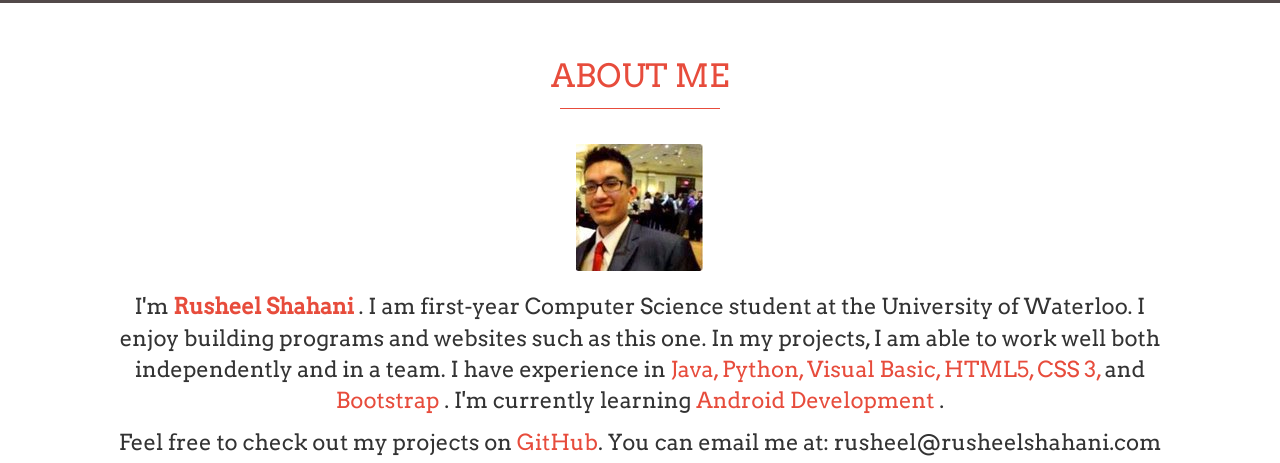
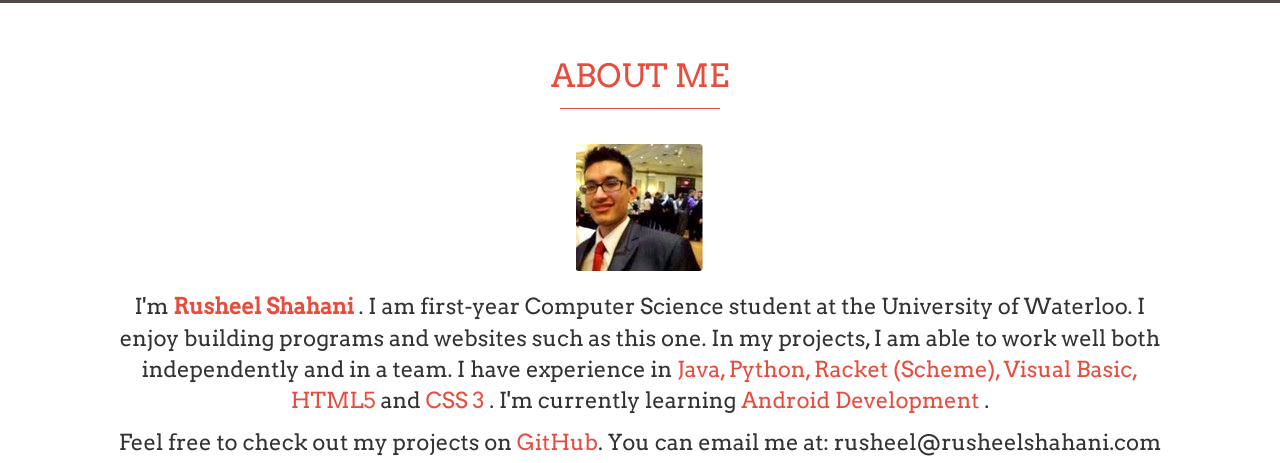
Before and after one commit to rusheel/rusheel.github.io, a plain HTML site: page index.html in a window 1280 px wide. Shown: the part 461-924 px from the top of the page. Drawn offline with nearby package versions, Linux system fonts and the light colour scheme.

Commit message:
Update index.html

```diff
--- a/index.html
+++ b/index.html
@@ -68,7 +68,7 @@
             <div class="row">
                <div class="col-sm-10 col-sm-offset-1">
                   <img style="margin-bottom:20px;"src="images/rsz_16334174.jpg" alt="me">
-                  <p>I'm <span class="languages"><strong>Rusheel Shahani</strong>  </span>. I am first-year Computer Science student at the University of Waterloo. I enjoy building programs and websites such as this one. In my projects, I am able to work well both independently and in a team. I have experience in <span class="languages">Java, Python, Visual Basic, HTML5, CSS 3, </span> and <span class="languages"> Bootstrap </span>. I'm currently learning <span class="languages"> Android Development </span>.</p>
+                  <p>I'm <span class="languages"><strong>Rusheel Shahani</strong>  </span>. I am first-year Computer Science student at the University of Waterloo. I enjoy building programs and websites such as this one. In my projects, I am able to work well both independently and in a team. I have experience in <span class="languages">Java, Python, Racket (Scheme), Visual Basic, HTML5 </span> and <span class="languages"> CSS 3 </span>. I'm currently learning <span class="languages"> Android Development </span>.</p>
                   <p> Feel free to check out my projects on  <a href="http://github.com/rusheel/" target="_blank">GitHub</a>. You can email me at: rusheel@rusheelshahani.com </p>
                   <div id="buttons">
                      <a href="files/resume.pdf" class="btn btn2 btn-large"><i class="fa fa-user"></i> Check out my resume</a>
```
